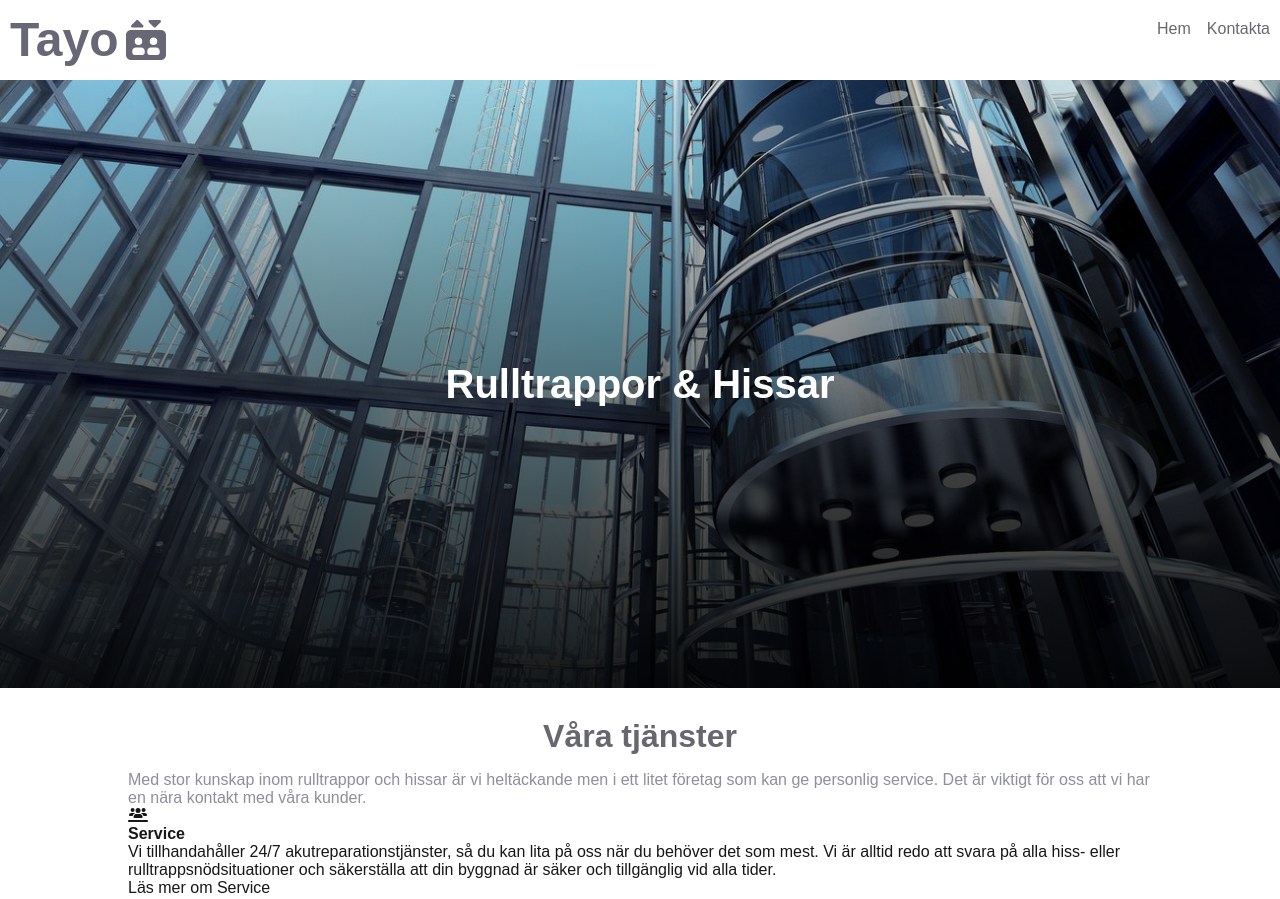
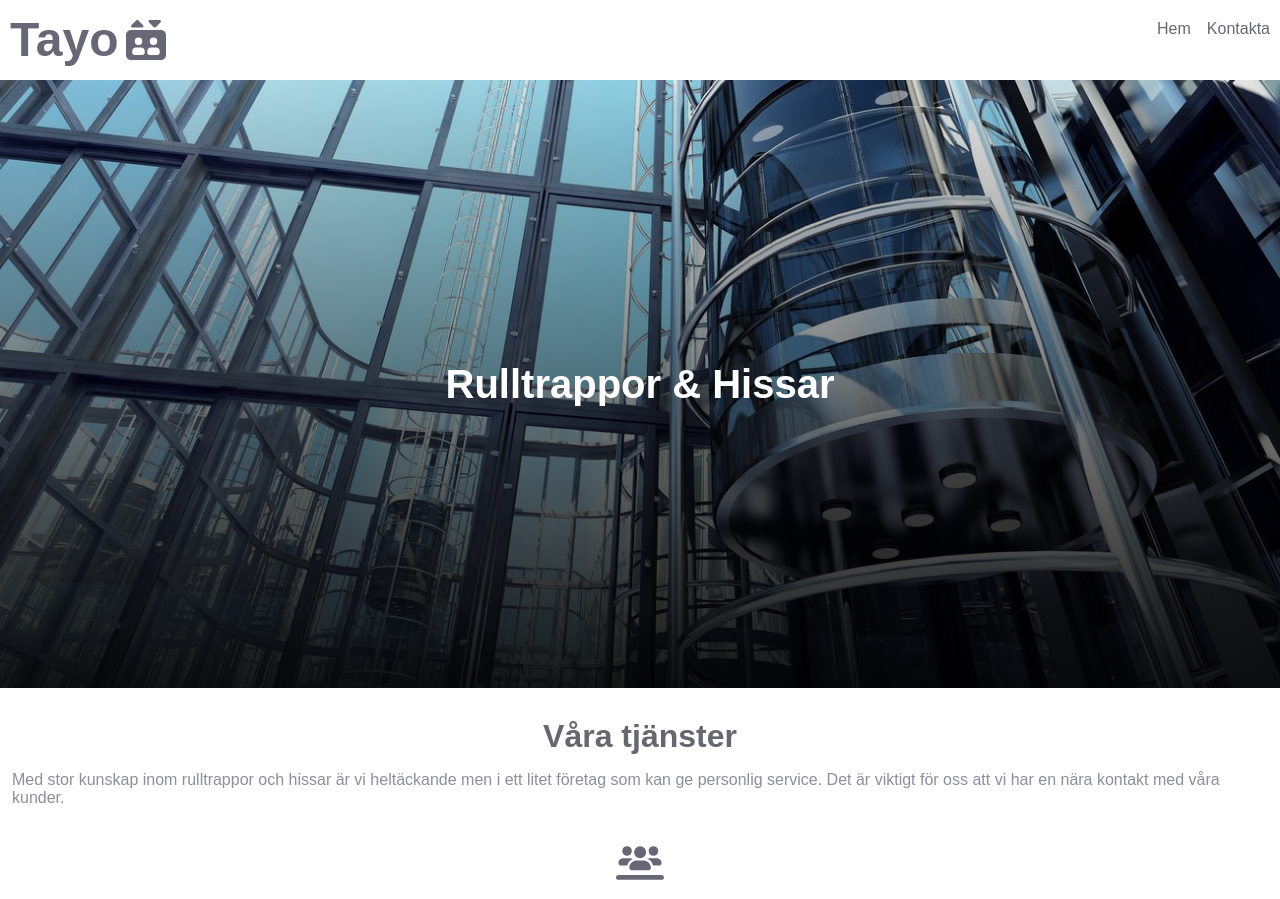
Before and after one commit to patrikyo/tayo, a Next.js app: page / in a window 1280 px wide. Shown: the top 899 px of the page. Built offline with nearby package versions, Linux system fonts and the light colour scheme.

Commit message:
Adds service data and component

```diff
--- a/src/app/components/DetailedService/DetailedService.tsx
+++ /dev/null
@@ -1,5 +0,0 @@
-const DetailedService = () => {
-  return <></>;
-};
-
-export default DetailedService;
--- /dev/null
+++ b/src/app/components/DetailedService/StandardServiceSection.module.css
@@ -0,0 +1,26 @@
+.container {
+  background-color: #192024;
+  display: flex;
+  flex-direction: column;
+  align-items: center;
+  padding: 0 0.75rem 1.875rem 0.75rem;
+}
+
+.title {
+  font-size: 1.5rem;
+  color: #ffff;
+  padding: 1.875rem;
+}
+
+.img {
+  height: 100%;
+  object-fit: fill;
+  width: 100%;
+  margin-bottom: 1.875rem;
+}
+
+.description {
+  color: #ffff;
+  width: 100%;
+  text-align: left;
+}
--- a/src/app/components/ServiceCard/ServiceCard.module.css
+++ b/src/app/components/ServiceCard/ServiceCard.module.css
@@ -0,0 +1,33 @@
+.container {
+  display: flex;
+  flex-direction: column;
+  align-items: center;
+}
+
+.icon {
+  color: #676776;
+  max-width: 3rem;
+  height: 3rem;
+}
+
+.title {
+  font-size: 1.5rem;
+  margin: 0.625rem 0;
+}
+
+.description {
+  margin-bottom: 1rem;
+}
+
+.link {
+  background-color: #676776;
+  color: #fafafa;
+  width: 100%;
+  height: 2.5rem !important;
+  border: 0.375rem;
+  border-radius: 0.375rem;
+  display: flex;
+  align-items: center;
+  justify-content: center;
+  padding: 0.5rem 0.75rem;
+}
--- a/src/app/components/ServiceCard/ServiceCard.tsx
+++ b/src/app/components/ServiceCard/ServiceCard.tsx
@@ -1,6 +1,6 @@
 import ServiceCardProp from "@/app/models/interfaces/ServiceCard.interface";
 import { FontAwesomeIcon } from "@fortawesome/react-fontawesome";
-
+import styles from "./ServiceCard.module.css";
 const ServiceCard: React.FC<ServiceCardProp> = ({
   icon,
   title,
@@ -8,11 +8,13 @@ const ServiceCard: React.FC<ServiceCardProp> = ({
   button,
 }) => {
   return (
-    <div>
-      <FontAwesomeIcon icon={icon} />
-      <h4>{title}</h4>
-      <p>{description}</p>
-      <a href={button.link}>{button.text}</a>
+    <div className={styles.container}>
+      <FontAwesomeIcon icon={icon} className={styles.icon} />
+      <h4 className={styles.title}>{title}</h4>
+      <p className={styles.description}>{description}</p>
+      <a href={button.link} className={styles.link}>
+        {button.text}
+      </a>
     </div>
   );
 };
--- a/src/app/components/ServiceOverview/ServiceOverview.module.css
+++ b/src/app/components/ServiceOverview/ServiceOverview.module.css
@@ -1,7 +1,5 @@
 .container {
-  padding: 1.875rem 0;
-  width: 80%;
-  margin: 0 auto;
+  padding: 1.875rem 0.75rem 3rem 0.75rem;
 }
 
 .title {
@@ -13,11 +11,12 @@
 
 .description {
   color: #8e8e9c;
+  margin-bottom: 2rem;
 }
 
 .listContainer {
   display: flex;
   list-style: none;
   flex-wrap: wrap;
-  gap: 1.5rem;
+  gap: 3rem;
 }
--- a/src/app/data/serviceCards.ts
+++ b/src/app/data/serviceCards.ts
@@ -1,4 +1,8 @@
-import { faUsersLine } from "@fortawesome/free-solid-svg-icons";
+import {
+  faNoteSticky,
+  faUsersLine,
+  faWrench,
+} from "@fortawesome/free-solid-svg-icons";
 import ServiceCardProp from "../models/interfaces/ServiceCard.interface";
 
 const serviceCards: ServiceCardProp[] = [
@@ -10,14 +14,14 @@ const serviceCards: ServiceCardProp[] = [
     button: { text: "Läs mer om Service", link: "#test" },
   },
   {
-    icon: faUsersLine,
+    icon: faWrench,
     title: "Felsökning & reperation",
     description:
       "Med en erfaren och certifierade tekniker har vi expertisen att diagnostisera och reparera alla typer av hiss- och rulltrappsystem, från hydrauliska till drag- och maskinrumslösa system.",
     button: { text: "Läs mer om Felsökning & reperation", link: "#test" },
   },
   {
-    icon: faUsersLine,
+    icon: faNoteSticky,
     title: "Underhåll och uppföljning",
     description:
       "För att förebygga framtida problem kan hisskonsulten rekommendera en underhållsplan för kundens hiss- eller rulltrappssystem.",
```
Also changed, not shown: src/app/components/DetailedService/StandardServiceSection.tsx (added, +16 -0 lines), src/app/components/DetailedService/DetailedService.module.css (deleted).
